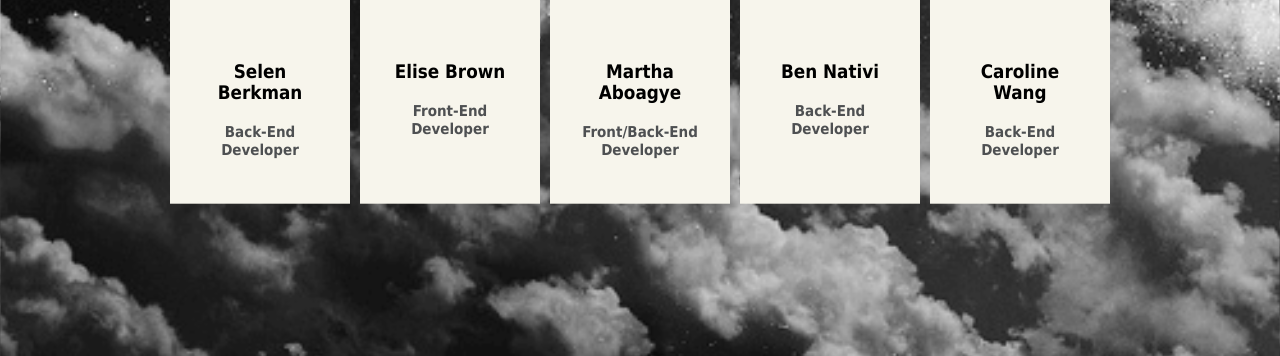
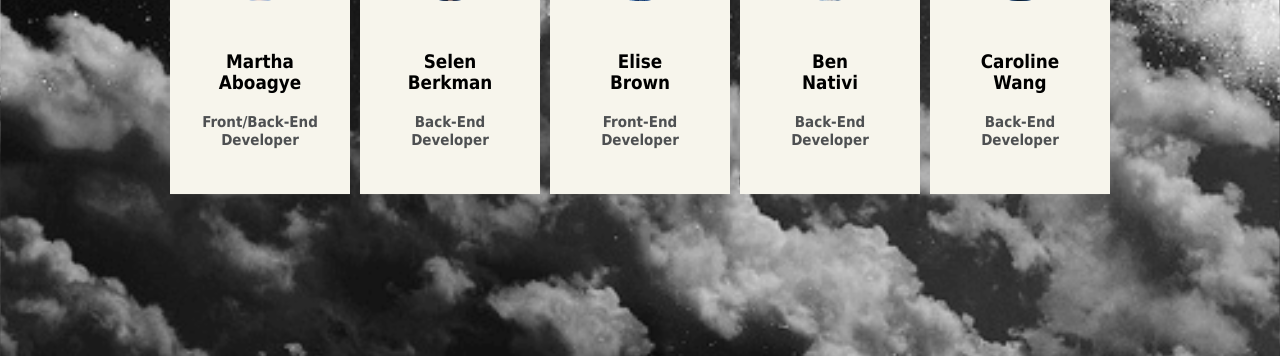
Before and after one commit to CS-316-Group/Project, a Flask app: page /welcome in a window 1280 px wide. Shown: the part 460-816 px from the top of the page. Run offline with Flask 2, Linux system fonts and the light colour scheme; some libraries are stand-ins or nearby versions.

Commit message:
finished welcome page

```diff
--- a/src/d04_app/static/stylesheets/welcome.css
+++ b/src/d04_app/static/stylesheets/welcome.css
@@ -12,6 +12,10 @@ body {
 
 toptop{
   text-align: center;
+}
+h3{
+  padding: 0;
+  margin: 0;
 }
 h1 {
   text-align: center;
--- a/src/d04_app/templates/database.html
+++ b/src/d04_app/templates/database.html
@@ -2,7 +2,7 @@
 {% block content %}
 <form method="GET" id="form1">
 {{form.csrf_token}}
-<p>{{form.artist_sel.label}}</p>
+<p>{{form.listener_sel.label}}</p>
 <select id="artist">
     {% for artist in dropdown_list %}
     <option value="{{ artist }}">{{ artist }}</option>
--- a/src/d04_app/templates/welcome.html
+++ b/src/d04_app/templates/welcome.html
@@ -65,7 +65,16 @@
   <section>
     <div class="our-team">
       <div class="picture">
-          <img class="img-fluid" src="https://picsum.photos/130/130?image=1027">
+        <img class="img-fluid" src="static/img/martha.jpg">
+      </div>
+      <div class="team-content">
+        <h3 class="name">Martha Aboagye</h3>
+        <h4 class="title">Front/Back-End Developer</h4>
+      </div>
+    </div>
+    <div class="our-team">
+      <div class="picture">
+        <img class="img-fluid" src="static/img/selen.jpg">
       </div>
       <div class="team-content">
         <h3 class="name">Selen Berkman</h3>
@@ -77,31 +86,24 @@
         <img class="img-fluid" src="static/img/eb.jpg" >
       </div>
       <div class="team-content">
-          <h3 class="name">Elise Brown</h3>
+        <h3 class="name">Elise</h3>
+        <h3 class="name">Brown</h3>
         <h4 class="title">Front-End Developer</h4>
       </div>
     </div>
     <div class="our-team">
       <div class="picture">
-          <img class="img-fluid" src="https://picsum.photos/130/130?image=856">
+        <img class="img-fluid" src="static/img/ben.jpg">
       </div>
       <div class="team-content">
-          <h3 class="name">Martha Aboagye</h3>
-          <h4 class="title">Front/Back-End Developer</h4>
-        </div>
-    </div>
-    <div class="our-team">
-        <div class="picture">
-          <img class="img-fluid" src="https://picsum.photos/130/130?image=856">
-        </div>
-        <div class="team-content">
-          <h3 class="name">Ben Nativi</h3>
+        <h3 class="name">Ben</h3>
+        <h3 class="name">Nativi</h3>
         <h4 class="title">Back-End Developer</h4>
       </div>
     </div>
     <div class="our-team">
       <div class="picture">
-          <img class="img-fluid" src="https://picsum.photos/130/130?image=856">
+        <img class="img-fluid" src="static/img/caroline.jpeg">
       </div>
       <div class="team-content">
         <h3 class="name">Caroline Wang</h3>
```
Also changed, not shown: src/d04_app/static/img/ben.jpg (added), src/d04_app/static/img/caroline.jpeg (added), src/d04_app/static/img/martha.jpg (added), src/d04_app/static/img/selen.JPG (added). Lines whose indentation alone changed are shown as unchanged.
